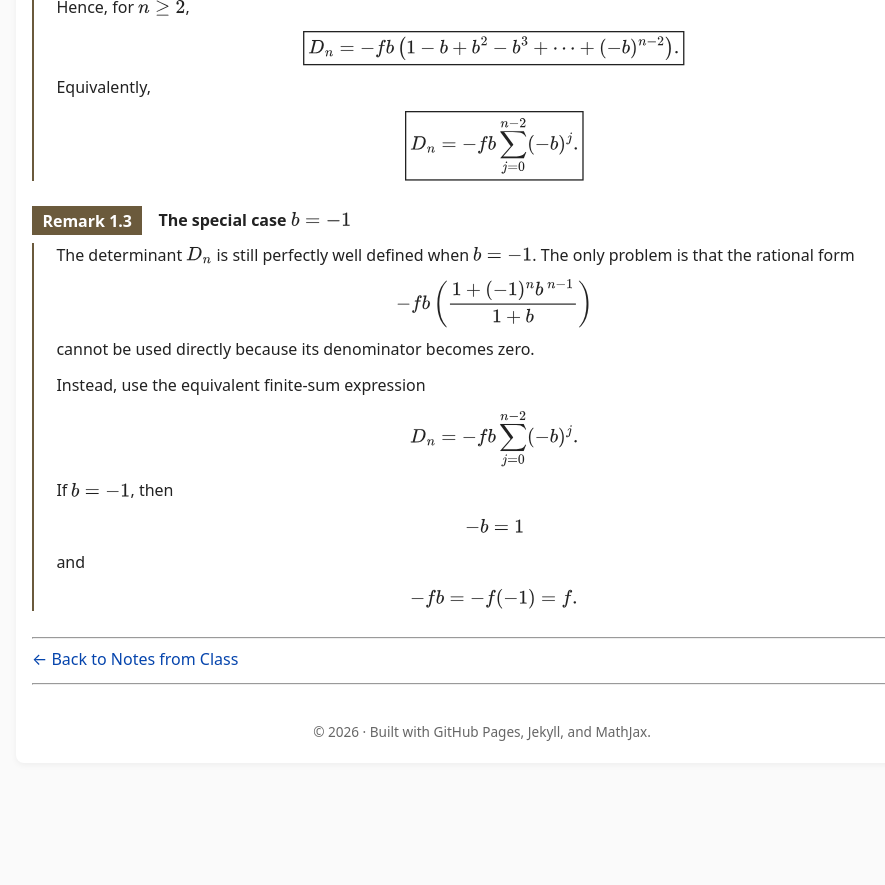
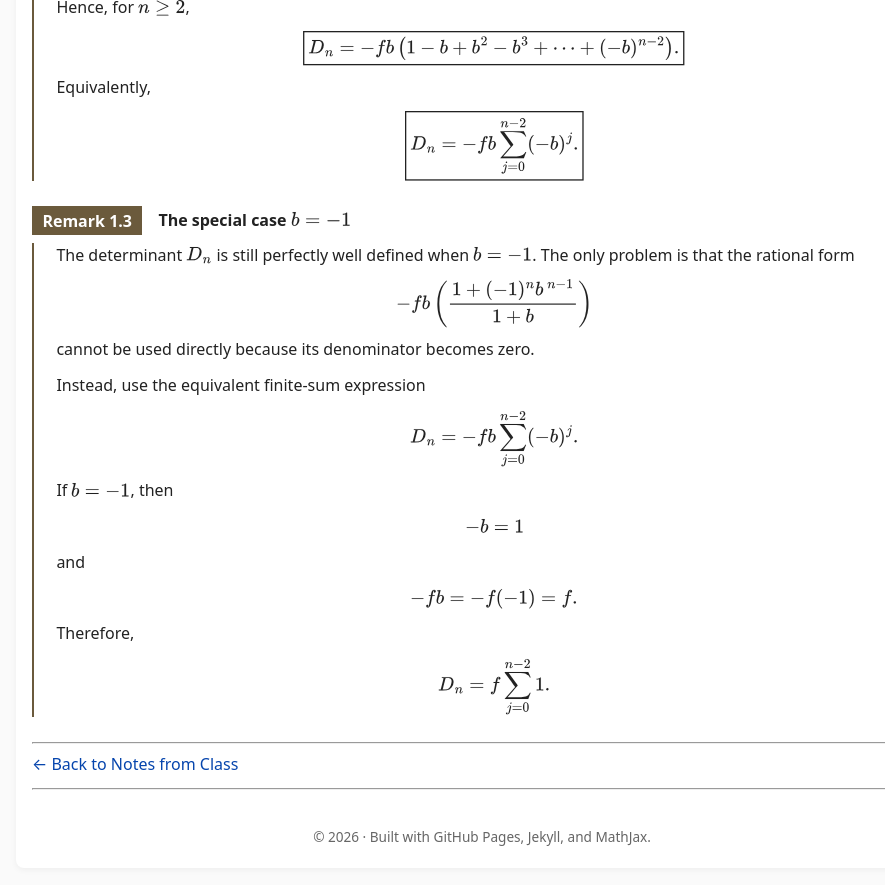
Before and after one commit to SaleemKamaludin/SaleemKamaludin.github.io, a Jekyll site: the page built from courses/math-2276/notes-from-class/lecture-2/index.md, in a window 1280 px wide and 900 px high, scrolled down 9892 px. Shown: the top 885 px of the window, without its empty margins (158-1043 px from the left). Built offline with Jekyll 4.4.1, drawn with Linux system fonts in a browser that asks for light colours; before the commit the page ends 10687 px from its top, so only the background shows below that.

Commit message:
Continue special case remark in Lecture 2

```diff
--- a/courses/math-2276/notes-from-class/lecture-2/index.md
+++ b/courses/math-2276/notes-from-class/lecture-2/index.md
@@ -1484,6 +1484,24 @@ D_n
     </div>
 
     </div>
+
+    <div id="remark-special-case-sum-of-ones">
+
+    <p>
+      Therefore,
+    </p>
+
+    <div class="display-math">
+
+    \[
+    D_n
+    =
+    f\sum_{j=0}^{n-2}1.
+    \]
+
+    </div>
+
+    </div>
   </div>
 
 </div>
```
